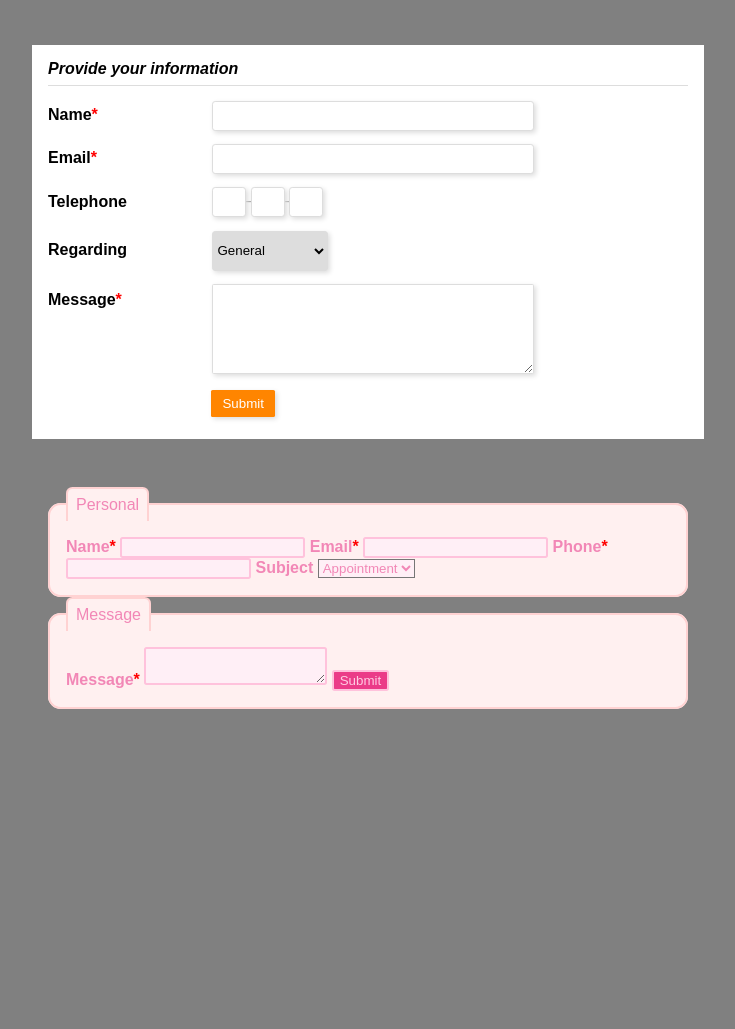
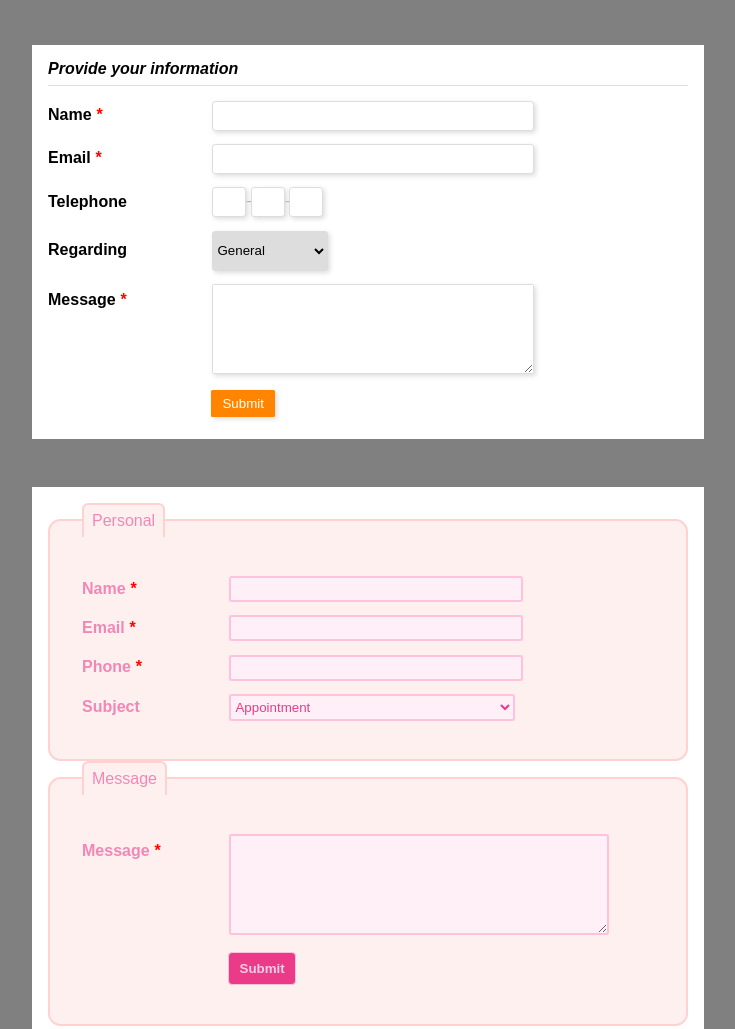
Before and after one commit to hermelen/formulaires, a plain HTML site: page index.html in a window 1280 px wide. Shown: the part 473-1502 px from the top of the page, without its empty margins (272-1007 px from the left). Before the commit the page ends 1230 px from the top, so only its background shows below. Drawn offline with Linux system fonts and the light colour scheme.

Commit message:
end css third form

```diff
--- a/css/style.css
+++ b/css/style.css
@@ -1,29 +1,32 @@
 sup {
     color: red;
+    margin-left: 0.3em;
 }
 
 body {
     background-color: grey;
 }
-form{
+
+form {
     width: 50%;
-  margin:auto;
+    margin: auto;
     margin-bottom: 3em;
 }
+
 /*=============================== FIRST-FORM ==============================*/
 
-#first-form{
+#first-form {
     font-family: sans-serif;
     padding: 1em;
     border: none;
     background-color: white;
 }
 
-#first-form label, #first-form input{
+#first-form label, #first-form input {
     display: block;
 }
 
-#first-form [name="first-name"], #first-form [name="last-name"]{
+#first-form [name="first-name"], #first-form [name="last-name"] {
     display: inline-block;
     width: 48.25%;
     padding: 0;
@@ -31,77 +34,80 @@ form{
     height: 2em;
 }
 
-#first-form input, #first-form textarea, #first-form select, #first-form label{
+#first-form input, #first-form textarea, #first-form select, #first-form label {
     margin: 0.5em 0em;
 }
-
 
 #first-form input, #first-form textarea, #first-form select {
     border: 1%;
 }
 
-#first-form select{
+#first-form select {
     width: 100.5%;
-
     height: 2.5em;
     background: #dddddd;
     -webkit-apparence: none;
 }
+
 #first-form option {
     padding: 0;
     background: #dddddd;
 }
 
-#first-form [name="email"]{
+#first-form [name="email"] {
     width: 100%;
     height: 2em;
 }
-#first-form textarea{
+
+#first-form textarea {
     width: 100%;
     height: 10em;
     padding: 0 0;
 }
-#first-form input[type="submit"]{
+
+#first-form input[type="submit"] {
     background-color: #4b99ad;
     color: white;
     border: none;
     padding: 0.75em 1.5em;
 }
-#first-form label{
+
+#first-form label {
     font-weight: bold;
 }
 
-
 /*=============================== SECOND-FORM ==============================*/
 
-#second-form{
+#second-form {
     background-color: white;
     padding: 1em;
     font-family: sans-serif;
 }
 
-#second-form input{
+#second-form input {
     height: 1.5em;
 }
 
-#second-form input, #second-form select, #second-form textarea, #second-form label{
+#second-form input, #second-form select, #second-form textarea, #second-form label {
     display: inline-block;
 }
 
-#second-form input.phone2{
+#second-form input.phone2 {
     position: relative;
     display: inline-block;
     width: 10%;
     z-index: 1;
 }
+
 #second-form section.phone2 {
     position: relative;
 }
 
-#second-form label{
+#second-form label {
     width: 25%;
 }
-#second-form input, #second-form select, #second-form textarea{
+
+#second-form input, #second-form select, #second-form textarea {
     width: 50%;
     border-radius: 0.2rem;
     border: 1px solid #dddddd;
@@ -110,10 +116,11 @@ position: relative;
     padding: 0.3em 0;
 }
 
-section.phone2 label{
+section.phone2 label {
     width: 25%;
 }
-#second-form section.phone2 input{
+
+#second-form section.phone2 input {
     width: 5%;
 }
 
@@ -122,13 +129,16 @@ section.phone2 label{
     width: 18%;
     height: 3em;
 }
-section.choice label{
+
+section.choice label {
     width: 25%;
 }
-section.choice select{
+
+section.choice select {
     width: 30%;
 }
-#second-form input[type="submit"]{
+
+#second-form input[type="submit"] {
     background-color: #FF8500;
     width: 10%;
     height: 2em;
@@ -137,7 +147,8 @@ section.choice select{
     border: none;
     border-radius: 0.1rem;
 }
-#second-form textarea{
+
+#second-form textarea {
     border-radius: 0.1rem;
     height: 6em;
 }
@@ -155,6 +166,7 @@ section.choice select{
     background-color: #dddddd;
     height: 1px;
 }
+
 #second-form hr.hr_phone2 {
     width: 16%;
     position: absolute;
@@ -163,25 +175,28 @@ left: 26%;
     z-index: 0;
 }
 
-#second-form label[for="message2"]{
+#second-form label[for="message2"] {
     vertical-align: top;
     padding-top: 15px;
 }
+
 /*========================= THIRD FORM =====================================*/
 
 #third-form {
     font-family: sans-serif;
+    background-color: white;
+    padding: 1em;
 }
 
-#third-form fieldset{
+#third-form fieldset {
     background-color: #fff0f0;
     border: 2px solid #ffd2d2;
     border-radius: 0.8em;
- padding: 1em;
+    padding: 2em;
     color: #f287b6;
 }
 
-#third-form legend{
+#third-form legend {
     border-style: solid solid none solid;
     border-color: #ffd2d2;
     background-color: #fff0f0;
@@ -192,34 +207,48 @@ z-index: 0;
 
 #third-form label {
     font-weight: bold;
+    width: 25%;
 }
 
-#third-form select {
-  background-color: #ffeff6;
-  color: #f287b6;
-}
+
+
 #third-form input[name="sub3"] {
     background-color: #eb3b88;
     color: #ffcbe2;
+    width: 12%;
+    height: 2.5em;
+    margin-left: 25.5%;
+    border-radius: 0.3em;
+    border: 1px solid #ffc2dc;
+    font-weight: bold;
 }
 
-#third-form input, #third-form textarea{
+#third-form input, #third-form textarea, #third-form select {
     border-radius: 0.2em;
     border: 2px solid #ffc2dc;
     background-color: #ffeff6;
 }
-#third-form {
 
+#third-form label, #third-form input, #third-form textarea, #third-form select {
+    display: inline-block;
+    margin: 0.5em 0;
 }
-#third-form {
 
+#third-form input, #third-form select{
+    width: 50%;
+    height: 1.5em;
+    color: #eb3b88;
 }
-#third-form {
 
+#third-form textarea {
+    width: 65%;
+    height: 7em;
 }
-#third-form {
 
+#third-form label[for="text3"] {
+    vertical-align: top;
+    padding-top: 8px;
 }
-#third-form {
-
+#third-form select {
+    height: 2em;
 }
```
Also changed, not shown: index.html (+1 -1 lines). Lines whose indentation alone changed are shown as unchanged.
